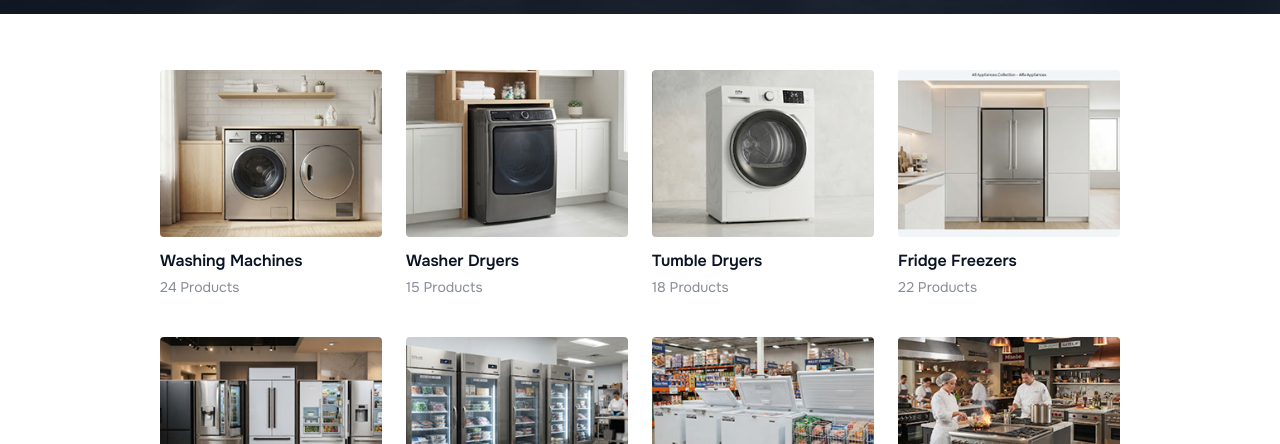
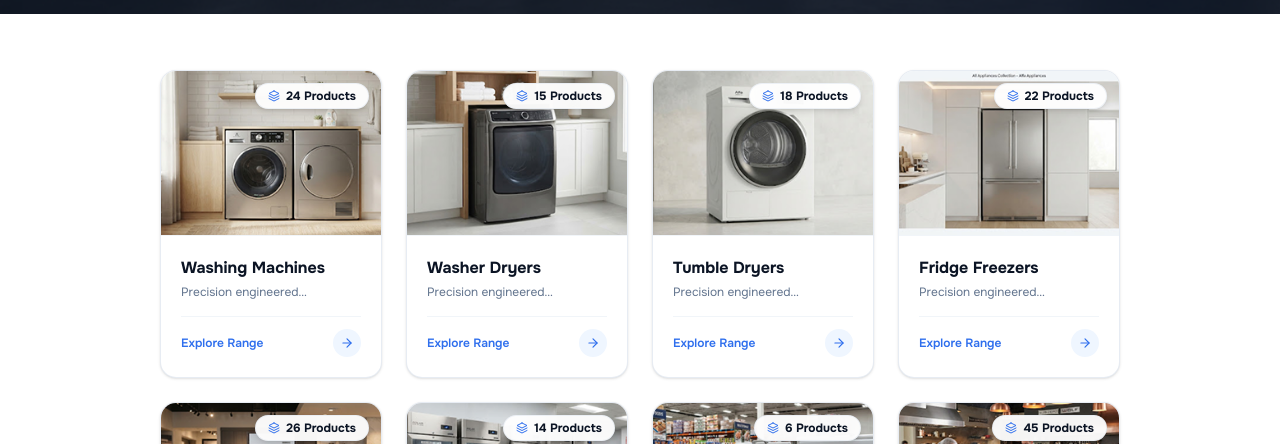
Before and after one commit to iBraine-shrishti/alfa-appliance, a React (Vite) app: page /collections in a window 1280 px wide. Shown: the part 508-952 px from the top of the page. Built offline with nearby package versions, Linux system fonts and the light colour scheme; no server answers.

Commit message:
collection cards ui

```diff
--- a/src/components/category/CollectionCard.jsx
+++ b/src/components/category/CollectionCard.jsx
@@ -1,25 +1,48 @@
 import { Link } from "react-router-dom";
+import { FiArrowRight, FiLayers } from "react-icons/fi";
 
 const CollectionCard = ({ collection }) => {
   return (
     <Link
       to={`/collection/${collection.slug}`}
-      className="group flex flex-col gap-3"
+      className="group relative flex flex-col rounded-2xl border border-slate-200/80 bg-white overflow-hidden shadow-sm transition-all duration-300 ease-out hover:-translate-y-1.5 hover:border-brand-blue/40 hover:shadow-xl"
     >
-      <div className="aspect-[4/3] overflow-hidden rounded bg-cream-50">
+      {/* Prominent Banner Image Container */}
+      <div className="relative aspect-[16/10] sm:aspect-[4/3] w-full overflow-hidden bg-slate-100 border-b border-slate-100">
         <img
           src={collection.image}
-          alt={collection.name}
-          className="h-full w-full object-cover transition-transform duration-300 group-hover:scale-105"
+          alt={collection.name || collection.title}
+          className="h-full w-full object-cover object-center transition-transform duration-500 ease-out group-hover:scale-108"
         />
+
+        {/* Gradient Overlay on hover */}
+        <div className="absolute inset-0 bg-gradient-to-t from-black/35 via-transparent to-transparent opacity-0 transition-opacity duration-300 group-hover:opacity-100" />
+
+        {/* Product Count Pill Badge */}
+        <div className="absolute top-3 right-3 flex items-center gap-1.5 rounded-full bg-white/95 px-3 py-1 text-xs font-bold text-navy-950 shadow-md backdrop-blur-md border border-slate-200/60">
+          <FiLayers size={12} className="text-brand-blue" />
+          <span>{collection.productCount} Products</span>
+        </div>
       </div>
-      <div>
-        <h3 className="font-display text-base font-semibold text-navy-950 group-hover:text-brand-blue">
-          {collection.name}
-        </h3>
-        <p className="mt-1 text-sm text-navy-900/50">
-          {collection.productCount} Products
-        </p>
+
+      {/* Card Content */}
+      <div className="flex flex-1 flex-col justify-between p-5">
+        <div>
+          <h3 className="font-display text-base font-bold text-navy-950 transition-colors duration-200 group-hover:text-brand-blue line-clamp-1">
+            {collection.name || collection.title}
+          </h3>
+          <p className="mt-1 text-xs text-slate-500 line-clamp-1">
+            Precision engineered appliances
+          </p>
+        </div>
+
+        {/* Card Footer Action */}
+        <div className="mt-4 flex items-center justify-between border-t border-slate-100 pt-3 text-xs font-semibold text-brand-blue">
+          <span>Explore Range</span>
+          <span className="flex h-7 w-7 items-center justify-center rounded-full bg-blue-50 text-brand-blue transition-all duration-300 group-hover:bg-brand-blue group-hover:text-white group-hover:translate-x-1">
+            <FiArrowRight size={14} />
+          </span>
+        </div>
       </div>
     </Link>
   );
--- a/src/pages/AllCollectionsPage.jsx
+++ b/src/pages/AllCollectionsPage.jsx
@@ -47,7 +47,7 @@ const AllCollectionsPage = () => {
 
       <div className="py-10 sm:py-14">
         <Container>
-          <div className="grid grid-cols-2 gap-x-6 gap-y-10 sm:grid-cols-3 lg:grid-cols-4">
+          <div className="grid grid-cols-1 gap-6 sm:grid-cols-2 lg:grid-cols-3 xl:grid-cols-4">
             {collections.map((collection) => (
               <CollectionCard key={collection.id} collection={collection} />
             ))}
```
